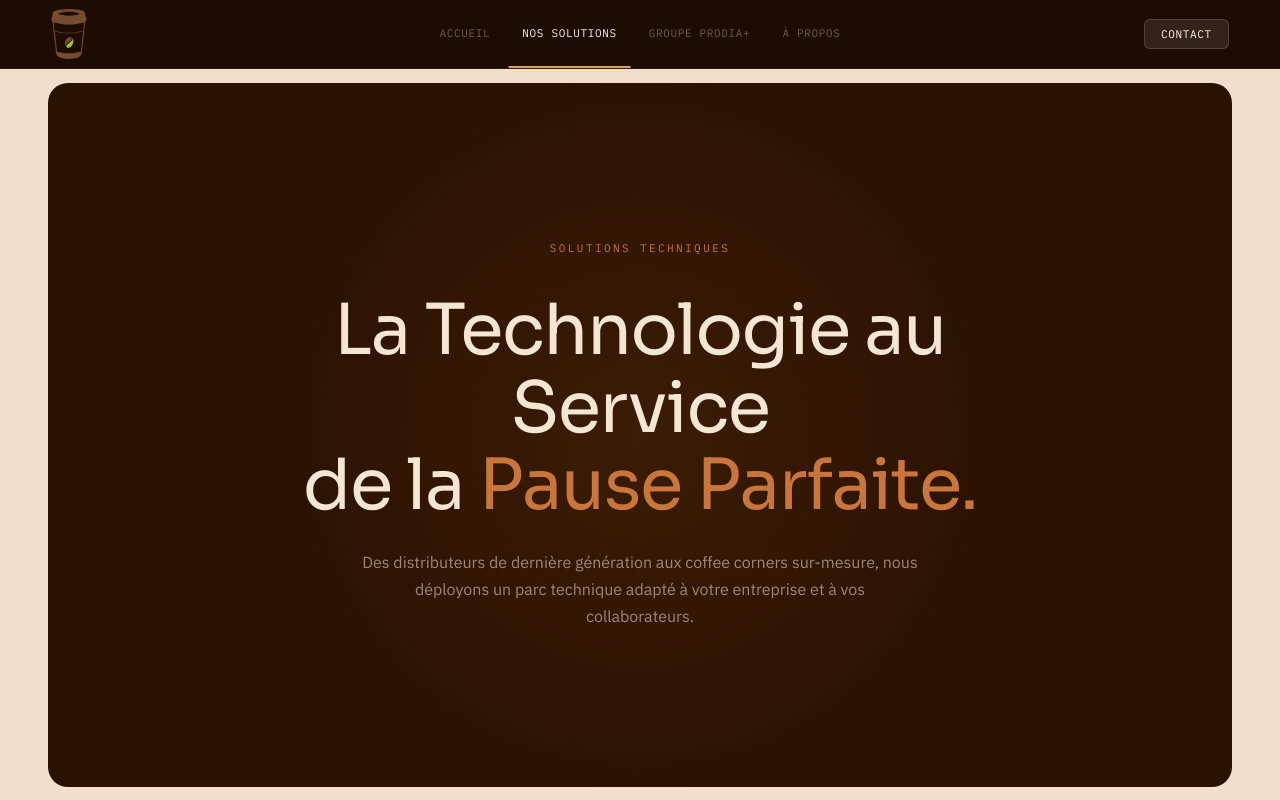
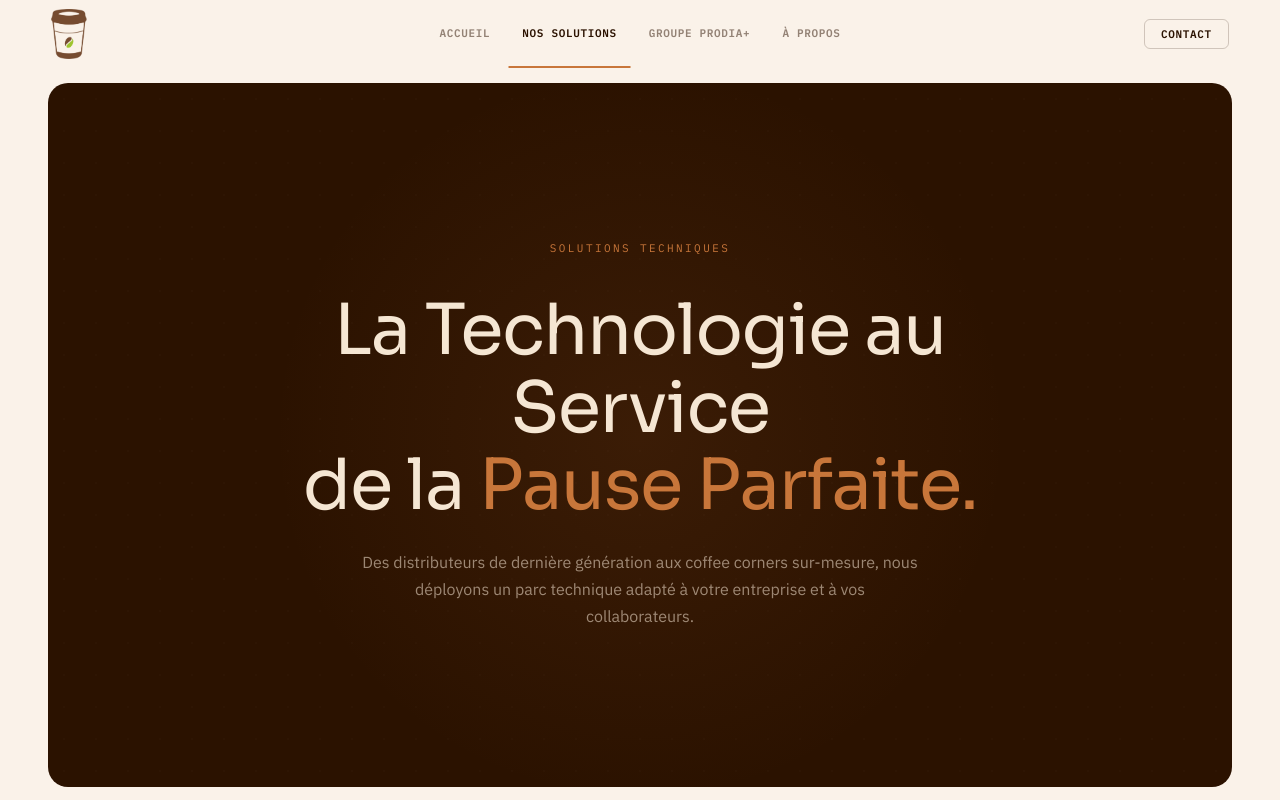
Before and after one commit to nohem-mg/ANS, a Next.js app: page /solutions in a window 1280 px wide. Shown: the top 800 px of the page. Built offline with nearby package versions, Linux system fonts and the light colour scheme; a web font is replaced by a local one.

Commit message:
header modif

```diff
--- a/src/app/components/Header.tsx
+++ b/src/app/components/Header.tsx
@@ -42,14 +42,11 @@ export default function Header() {
                 animate={{ opacity: 1, y: 0 }}
                 transition={{ delay: 0.15, duration: 0.6 }}
                 style={{
-                    position: 'sticky',
-                    top: 0,
+                    position: 'relative',
                     zIndex: 50,
-                    backgroundColor: scrolled ? 'rgba(28,10,0,0.95)' : 'rgba(28,10,0,0.92)',
-                    backdropFilter: 'blur(16px)',
-                    WebkitBackdropFilter: 'blur(16px)',
-                    borderBottom: '1px solid rgba(255,246,239,0.08)',
-                    transition: 'background-color 0.3s',
+                    backgroundColor: '#FAF2E9',
+                    borderBottom: scrolled ? '1px solid rgba(43,18,0,0.1)' : '1px solid transparent',
+                    transition: 'background-color 0.3s, border-bottom 0.3s',
                 }}
             >
                 <div
@@ -95,10 +92,11 @@ export default function Header() {
                                 href={href}
                                 style={{
                                     fontFamily: 'var(--font-ibm-plex-mono)',
+                                    fontWeight: 600,
                                     fontSize: 11,
                                     letterSpacing: '0.06em',
                                     textTransform: 'uppercase' as const,
-                                    color: isActive(href) ? '#FFF6EF' : 'rgba(255,246,239,0.35)',
+                                    color: isActive(href) ? '#2B1200' : 'rgba(43,18,0,0.5)',
                                     padding: '0 14px',
                                     height: 68,
                                     display: 'inline-flex',
@@ -106,10 +104,10 @@ export default function Header() {
                                     whiteSpace: 'nowrap' as const,
                                     textDecoration: 'none',
                                     transition: 'color 0.2s',
-                                    borderBottom: isActive(href) ? '2px solid #DE9E67' : '2px solid transparent',
+                                    borderBottom: isActive(href) ? '2px solid #C8763A' : '2px solid transparent',
                                 }}
-                                onMouseEnter={(e) => { if (!isActive(href)) e.currentTarget.style.color = '#FFF6EF'; }}
-                                onMouseLeave={(e) => { if (!isActive(href)) e.currentTarget.style.color = 'rgba(255,246,239,0.35)'; }}
+                                onMouseEnter={(e) => { if (!isActive(href)) e.currentTarget.style.color = '#2B1200'; }}
+                                onMouseLeave={(e) => { if (!isActive(href)) e.currentTarget.style.color = 'rgba(43,18,0,0.5)'; }}
                                 onClick={(e) => {
                                     if (href === '/' && pathname === '/') {
                                         e.preventDefault();
@@ -129,26 +127,29 @@ export default function Header() {
                         style={{
                             marginLeft: 'auto',
                             fontFamily: 'var(--font-ibm-plex-mono)',
+                            fontWeight: 600,
                             fontSize: 11,
                             letterSpacing: '0.06em',
                             textTransform: 'uppercase' as const,
-                            color: pathname === '/contact' ? '#1C0A00' : '#FFF6EF',
-                            background: pathname === '/contact' ? '#DE9E67' : 'rgba(255,246,239,0.1)',
-                            border: pathname === '/contact' ? '1px solid #DE9E67' : '1px solid rgba(255,246,239,0.15)',
+                            color: pathname === '/contact' ? '#FFF6EF' : '#2B1200',
+                            background: pathname === '/contact' ? '#2B1200' : 'transparent',
+                            border: pathname === '/contact' ? '1px solid #2B1200' : '1px solid rgba(43,18,0,0.2)',
                             borderRadius: 6,
                             padding: '6px 16px',
                             textDecoration: 'none',
-                            transition: 'background 0.2s, color 0.2s',
+                            transition: 'background 0.2s, color 0.2s, border-color 0.2s',
                             whiteSpace: 'nowrap' as const,
                         }}
                         onMouseEnter={(e) => {
                             if (pathname !== '/contact') {
-                                e.currentTarget.style.background = 'rgba(255,246,239,0.18)';
+                                e.currentTarget.style.background = 'rgba(43,18,0,0.05)';
+                                e.currentTarget.style.borderColor = 'rgba(43,18,0,0.4)';
                             }
                         }}
                         onMouseLeave={(e) => {
                             if (pathname !== '/contact') {
-                                e.currentTarget.style.background = 'rgba(255,246,239,0.1)';
+                                e.currentTarget.style.background = 'transparent';
+                                e.currentTarget.style.borderColor = 'rgba(43,18,0,0.2)';
                             }
                         }}
                     >
@@ -165,7 +166,7 @@ export default function Header() {
                             marginLeft: 'auto',
                             background: 'none',
                             border: 'none',
-                            color: '#FFF6EF',
+                            color: '#2B1200',
                             cursor: 'pointer',
                             padding: 8,
                         }}
--- a/src/app/solutions/page.tsx
+++ b/src/app/solutions/page.tsx
@@ -550,7 +550,7 @@ export default function SolutionsPage() {
 
       <section
         style={{
-          backgroundColor: '#F2DECA',
+          backgroundColor: '#FAF2E9',
           height: 'calc(100vh - 68px)',
           padding: 'clamp(10px, 1.2vw, 14px) clamp(16px, 4vw, 48px)',
           boxSizing: 'border-box',
```
